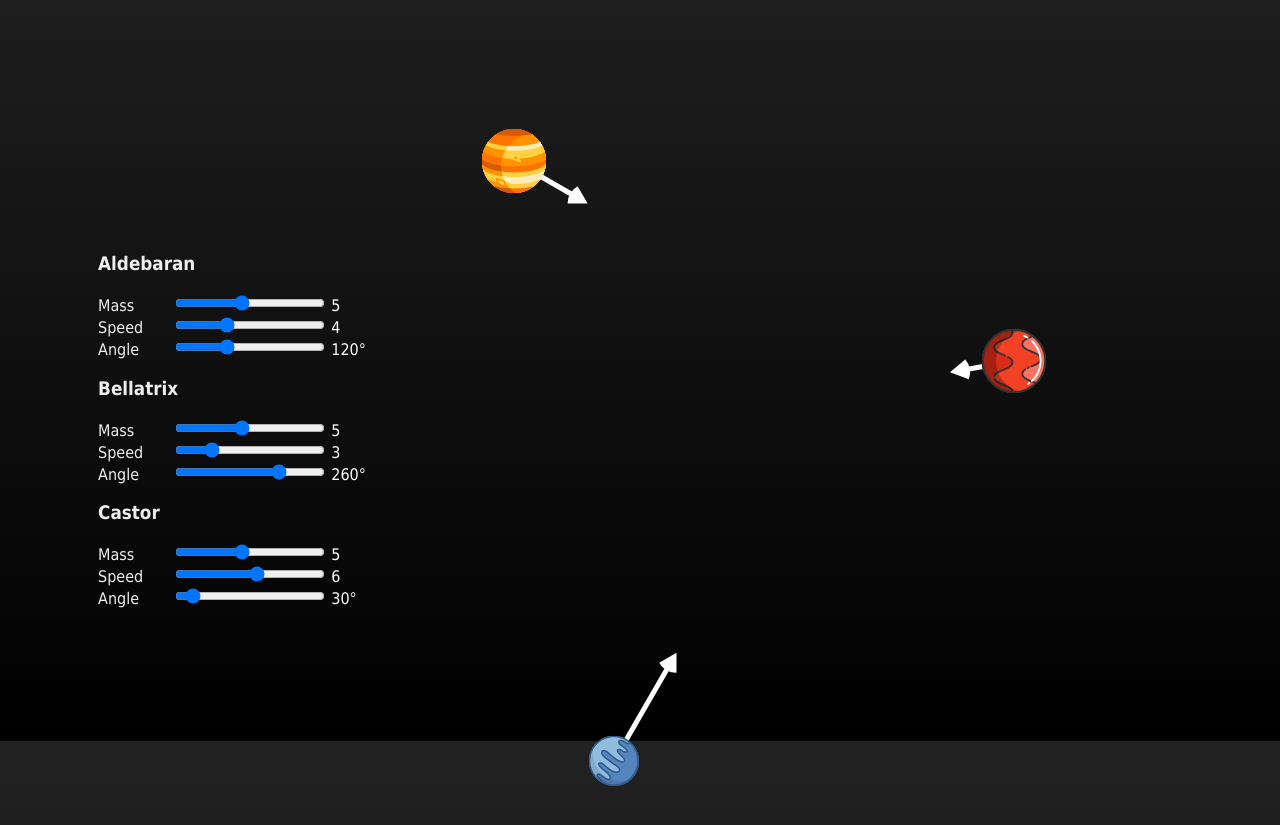
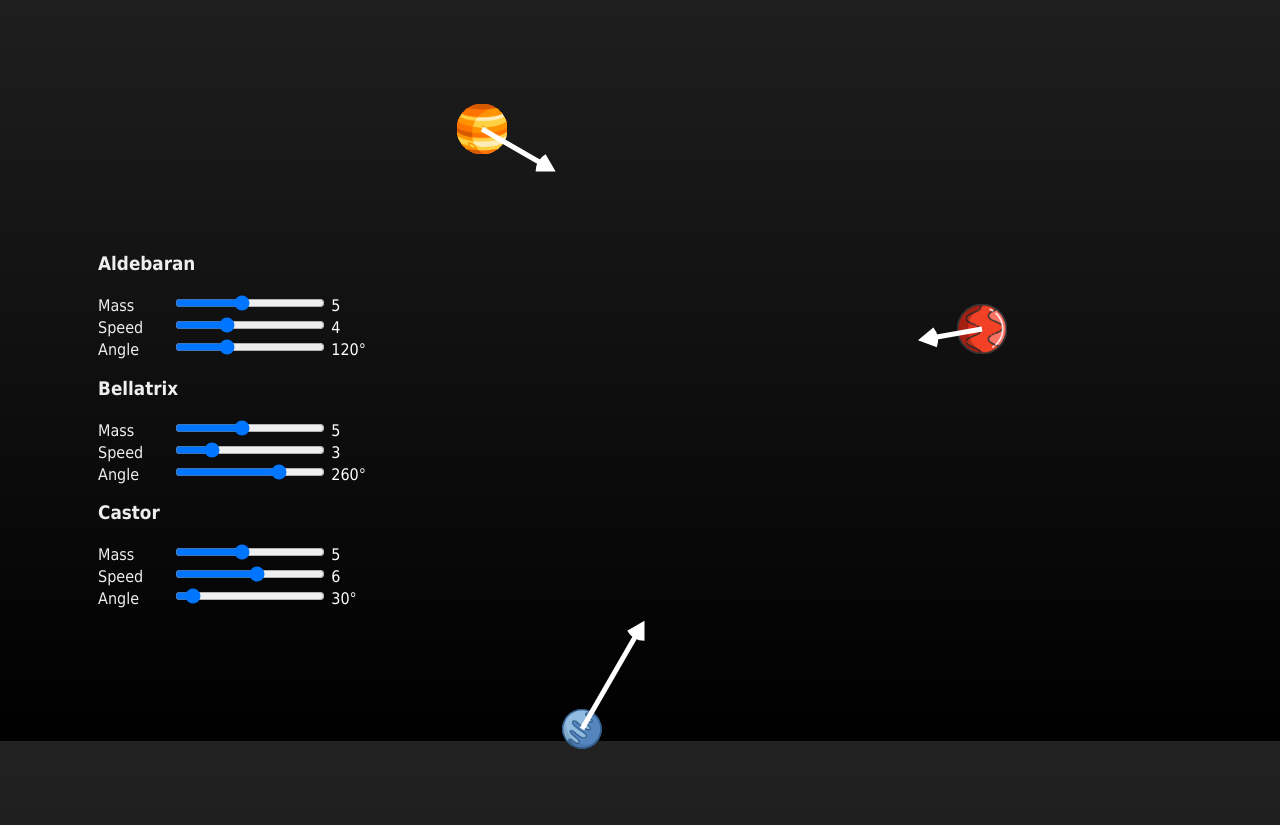
Before and after one commit to winkbrace/threebody, a plain HTML site: page index.html in a window 1280 px wide. Shown: the part 91-916 px from the top of the page. Drawn offline with Linux system fonts and the light colour scheme.

Commit message:
Draw planets from center, make size relative to mass and use separate canvas for them

```diff
--- a/css/style.css
+++ b/css/style.css
@@ -39,7 +39,16 @@ main {
     }
 }
 
-canvas {
+.canvas-container {
+    position: relative;
     width: 800px;
     height: 800px;
+
+    canvas {
+        position: absolute;
+        top: 0;
+        left: 0;
+        width: 800px;
+        height: 800px;
+    }
 }
--- a/index.html
+++ b/index.html
@@ -75,7 +75,10 @@
             </article>
 
         </section>
-        <canvas id="canvas" width="800" height="800"></canvas>
+        <div class="canvas-container">
+            <canvas id="planets" width="800" height="800"></canvas>
+            <canvas id="vectors" width="800" height="800"></canvas>
+        </div>
     </main>
 </body>
 </html>
--- a/src/script.js
+++ b/src/script.js
@@ -1,4 +1,7 @@
-const canvas = document.getElementById('canvas');
+const canvasPlanets = document.getElementById('planets');
+const ctxPlanets = canvasPlanets.getContext("2d");
+
+const canvas = document.getElementById('vectors');
 const ctx = canvas.getContext("2d");
 ctx.lineWidth = 5;
 
@@ -11,6 +14,7 @@ const planets = [
 
 const clearCanvas = function ()
 {
+    ctxPlanets.clearRect(0, 0, canvasPlanets.width, canvasPlanets.height);
     ctx.clearRect(0, 0, canvas.width, canvas.height);
 }
 
@@ -30,20 +34,20 @@ const drawArrowHead = function (pos, angle)
     ctx.fill();
 }
 
-const drawVector = function (pos, V2)
+const drawVector = function (planet)
 {
-    const center = {x: pos.x + 32, y: pos.y + 32}
-    const magnitude = V2.speed * 20;
-    const angle = (V2.angle - 90) * (Math.PI / 180);
+    const magnitude = planet.V2.speed * 20;
+    const angle = (planet.V2.angle - 90) * (Math.PI / 180);
+    const start = {x: planet.pos.x, y: planet.pos.y}
     const end = {
-        x: center.x + Math.cos(angle) * magnitude,
-        y: center.y + Math.sin(angle) * magnitude
+        x: start.x + Math.cos(angle) * magnitude,
+        y: start.y + Math.sin(angle) * magnitude
     };
 
     ctx.beginPath();
 
     // draw vector line
-    ctx.moveTo(center.x, center.y);
+    ctx.moveTo(start.x, start.y);
     ctx.lineTo(end.x, end.y);
     ctx.strokeStyle = "white";
     ctx.stroke();
@@ -58,12 +62,13 @@ const drawPlanets = function ()
 
     for (let planet of planets) {
         // draw planet
+        const size = planet.mass * 10;
         const img = new Image();
-        img.onload = () => ctx.drawImage(img, planet.pos.x, planet.pos.y, 64, 64);
+        img.onload = () => ctxPlanets.drawImage(img, planet.pos.x - (size / 2), planet.pos.y - (size / 2), size, size);
         img.src = planet.img;
 
         // draw vector
-        drawVector(planet.pos, planet.V2);
+        drawVector(planet);
     }
 }
 
```
